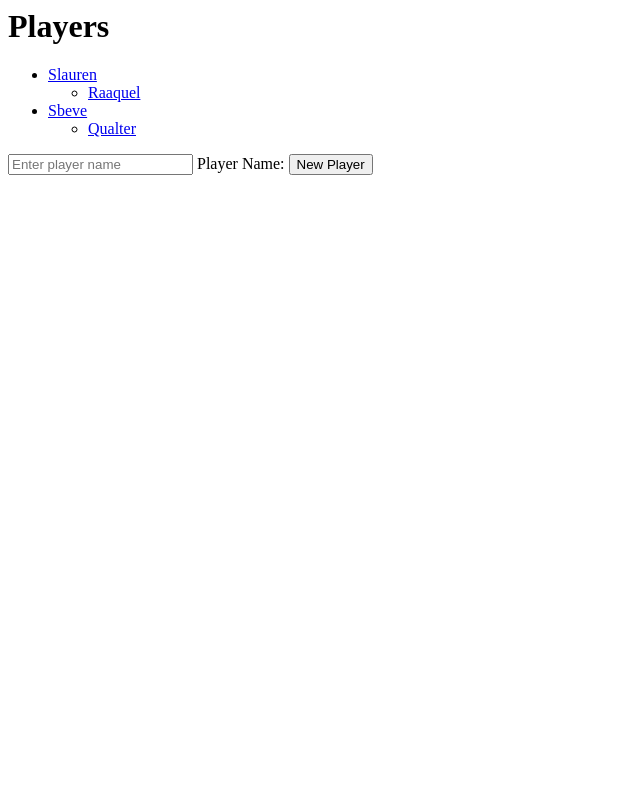
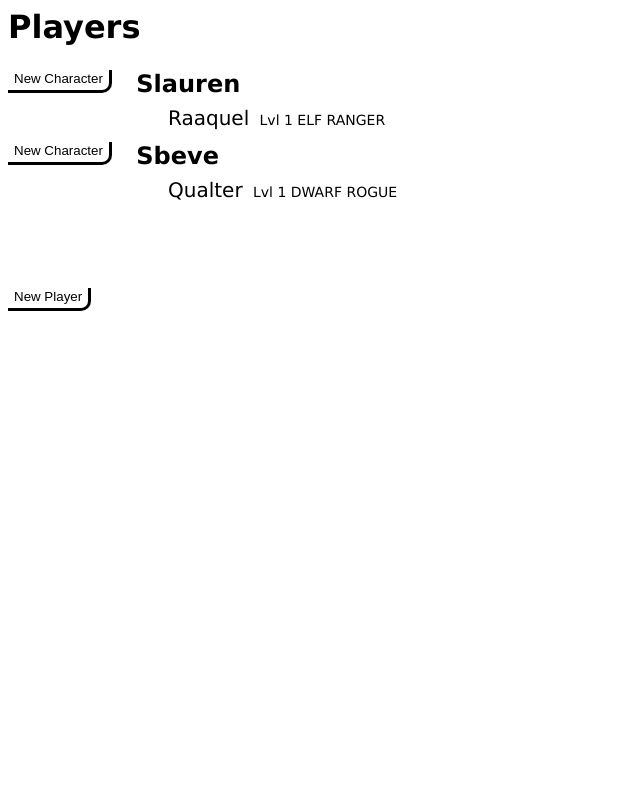
Before and after one commit to MAustin428/dnd_proj, a Django app: page /char_sheet/ in a window 1280 px wide. Shown: the whole page, without its empty margins (0-640 px from the left). Run offline with Django 3.2, Linux system fonts and the light colour scheme; data comes from the database, SQL or seed files in the repository; both versions use the stored data as it was after the commit.

```diff
--- a/char_sheet/admin.py
+++ b/char_sheet/admin.py
@@ -2,5 +2,7 @@ from django.contrib import admin
 
 # Register your models here.
 from .models import Player
+from .models import Charakter
 
 admin.site.register(Player)
+admin.site.register(Charakter)
--- a/char_sheet/models.py
+++ b/char_sheet/models.py
@@ -30,6 +30,7 @@ class Charakter(models.Model):
 
 	class Race_Choices(models.TextChoices):
 		DWARF = 'DWARF', _('Dwarf')
+		ELF = 'ELF', _('Elf')
 		HALFLING = 'HALFLING', _('Halfling')
 		HUMAN = 'HUMAN', _('Human')
 		DRAGONBORN = 'DRAGONBORN', _('Dragonborn')
--- /dev/null
+++ b/char_sheet/static/char_sheet/style.css
@@ -0,0 +1,76 @@
+body {
+	color: #000000;
+	font-family: Geneva, sans-serif;
+}
+
+.pc_list {
+	padding-left: 0;
+}
+
+.pc_list a {
+	text-decoration: none;
+	color: #000000;
+}
+
+.pc_list a:hover {
+	text-decoration: underline;
+}
+
+#pl_list {
+	list-style-type: none;
+	font-size: 24px;
+	font-weight: 600;
+	padding-bottom: 2px;
+}
+
+#pl_list a {
+	margin-left: 16px;
+}
+
+#ch_list {
+	list-style-type: none;
+	display: inline-block;
+	font-size: 20px;
+	font-weight: 400;
+}
+
+#ch_list a {
+	margin-left: 160px;
+	margin-right: 4px;
+}
+
+.ch_expanded {
+	font-size: 14px;
+	font-weight: 300;
+	display: inline-block;
+}
+
+#pl_visible {
+	margin-top: 48px;
+	margin-bottom: 8px;
+}
+
+.action_button {
+	background-color: white;
+	border: none;
+	border-bottom: 3px solid black;
+	border-right: 3px solid black;
+	border-bottom-right-radius: 10px;
+	padding-bottom: 4px;
+	padding-right: 6px;
+	text-decoration: none;
+	vertical-align: top;
+}
+
+#player_div {
+	display: none;
+	font-size: 16px;
+	font-weight: 300;
+}
+
+#char_div {
+	display: none;
+	font-size: 16px;
+	font-weight: 300;
+	padding-top: 8px;
+}
--- a/char_sheet/templates/char_sheet/index.html
+++ b/char_sheet/templates/char_sheet/index.html
@@ -1,14 +1,64 @@
+{% load static %}
+<link rel="stylesheet" type="text/css" href="{% static 'char_sheet/style.css' %}"/>
+
+<!DOCTYPE html>
+<html>
+<head>
+	<meta charset="utf-8">
+	<title>Index</title>
+</head>
+<body>
+<script>
+	function set_pl_div_vis() {
+		p_div = document.getElementById("player_div");
+		if (p_div.style.display == "block")
+			p_div.style.display = "none";
+		else
+			p_div.style.display = "block";
+			document.getElementById("player_name").focus();
+	}
+
+	function set_ch_div_vis() {
+		ch_div = document.getElementById("char_div");
+		if (ch_div.style.display == "block")
+			ch_div.style.display = "none";
+		else
+			ch_div.style.display = "block";
+			document.getElementById("char_name").focus();
+	}
+</script>
+
 	<h1>Players</h1>
 
 	{% if player_list %}
-	<ul>
+		<ul class="pc_list" id="pl_list">
 		{% for player in player_list %}
-		<li><a href="{% url 'char_sheet:detail' player.id %}">{{ player.player_name }}</a></li>
 			<div>
-		<ul>
+			<li>
+				<button class=action_button onclick="set_ch_div_vis()">New Character</button>
+				<a href="{% url 'char_sheet:char_detail' player.id %}">{{ player.player_name }}</a>
+			</li>
+			</div>
+			<div id="char_div">
+					<form action="{% url 'char_sheet:char_detail' player.id %}" method="post">
+						{% csrf_token %}
+						<label for="char_name">Character Name</label>
+						<input type="text" name="char_name" id="char_name" placeholder="Enter Chacter Name" required>
+						<label for="klasse">Class</label>
+						<input type="text" name="klasse" id="klasse" placeholder="Enter Chacter Class" required>
+						<label for="rasse">Race</label>
+						<input type="text" name="rasse" id="rasse" placeholder="Enter Chacter Race" required>
+						<input class="action_button" type="submit" value="Submit">
+					</form>
+			</div>
+			<div>
+			<ul class="pc_list" id="ch_list">
 			{% for charakter in charakter_list %}
 				{% if charakter.player == player %}
-				<li><a href="{% url 'char_sheet:char_detail' player.id %}">{{ charakter.char_name }}</a></li>
+					<div>
+					<li><a href="{% url 'char_sheet:char_detail' player.id %}">{{ charakter.char_name }}</a>
+					<p class="ch_expanded">Lvl {{ charakter.niveau }} {{ charakter.rasse }} {{charakter.klasse }}</p></li>
+					</div>
 				{% endif %}
 			{% endfor %}
 			</ul>
@@ -19,11 +69,15 @@
 		<p>No players have been created</p>
 	{% endif %}
 
-<div>
+	<button class="action_button" id="pl_visible" onclick="set_pl_div_vis()">New Player</button>
+	<div id="player_div">
 		<form method="post">
 			{% csrf_token %}
-		<input type="text" name="player_name" placeholder="Enter player name">
 			<label for="player_name">Player Name:</label>
-		<input type="submit" value="New Player">
+			<input type="text" name="player_name" id="player_name" placeholder="Enter player name" required>
+			<input class="action_button" type="submit" value="Submit">
 		</form>
 	</div>
+
+</body>
+</html>
--- a/char_sheet/views.py
+++ b/char_sheet/views.py
@@ -3,6 +3,7 @@ from django.http import HttpResponse
 from django.views import generic
 
 from .models import Player, Charakter
+from .forms import PlayerForm, CharakterForm
 # Create your views here.
 
 def add_player(pl_name):
@@ -10,7 +11,6 @@ def add_player(pl_name):
 	np.save()
 
 def index(request):
-
 	if 'player_name' in request.POST:
 		add_player(request.POST['player_name'])
 
@@ -31,14 +31,16 @@ def detail(request, player_id):
 def char_detail(request, player_id):
 	current_player = get_object_or_404(Player, pk=player_id)
 
-	'''if 'char_name' in request.POST:
-		nc = Charakter(char_name = request.POST['char_name'])
-		nc.player = current_player
-		if 'klasse' in request.POST:
-			nc.klasse = request.POST['klasse']
-		if 'rasse' in request.POST:
-			nc.rasse = request.POST['rasse']
-		nc.save()'''
+	if request.method == 'POST':
+		charakter_form = CharakterForm(request.POST)
+
+		if charakter_form.is_valid():
+			new_ch = charakter_form.save()
+			player_list = Player.objects.all()
+			charakter_list = Charakter.objects.all()
+			return render(request, 'char_sheet/index.html', {'player_list': player_list, 'charakter_list': charakter_list})
+	else:
+		charakter_form = CharakterForm()
 
 	charakter_list = Charakter.objects.filter(player=current_player)
-	return render(request, 'char_sheet/char_detail.html', {'player': current_player, 'charakter_list': charakter_list,})
+	return render(request, 'char_sheet/char_detail.html', {'player': current_player, 'charakter_list': charakter_list, 'charakter_form': charakter_form})
```
Also changed, not shown: char_sheet/forms.py (added, +14 -0 lines), char_sheet/templates/char_sheet/char_detail.html (+12 -8 lines), char_sheet/templates/char_sheet/player_detail.html (+10 -0 lines), char_sheet/migrations/0002_auto_20200511_1328.py (added), db.sqlite3. Lines whose indentation alone changed are shown as unchanged.
